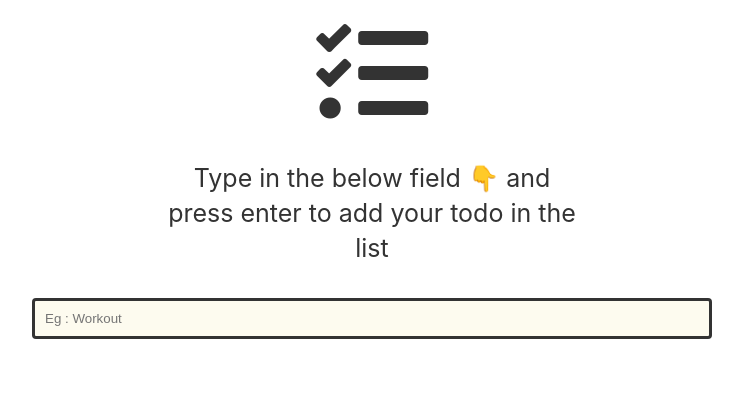
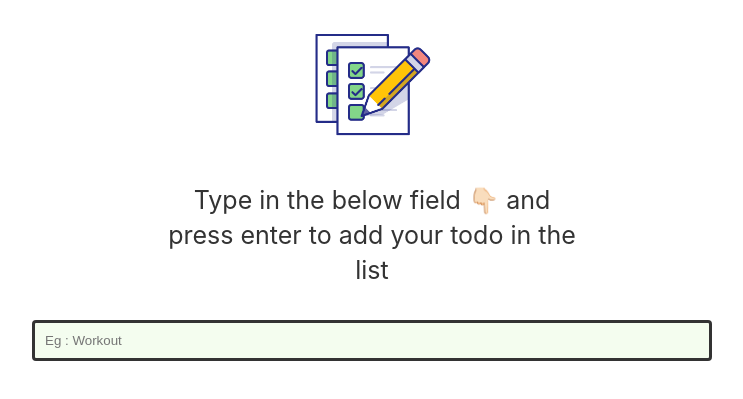
Before and after one commit to ritikaw/Todo-List, a plain HTML site: page index.html in a window 1280 px wide. Shown: the part 173-572 px from the top of the page, without its empty margins (268-1011 px from the left). Drawn offline with Linux system fonts and the light colour scheme.

Commit message:
final commit

```diff
--- a/index.html
+++ b/index.html
@@ -4,6 +4,7 @@
     <meta charset="UTF-8" />
     <meta name="viewport" content="width=device-width, initial-scale=1.0" />
     <title>ToDo List</title>
+    <link rel="icon" type="image/x-icon" href="pngwing.com.png" />
     <link
       rel="stylesheet"
       href="https://cdnjs.cloudflare.com/ajax/libs/font-awesome/5.15.4/css/all.min.css"
@@ -15,9 +16,10 @@
       <ul class="todo-list js-todo-list"></ul>
       <div class="empty-state">
         <h1 class="app-title">My Todo</h1>
-        <i class="fas fa-tasks icon"></i>
+        <!-- <i class="fas fa-tasks icon"></i> -->
+        <img src="pngwing.com.png" alt="">
         <p class="empty-state__description">
-          Type in the below field 👇 and press enter to add your todo in the
+          Type in the below field 👇🏻 and press enter to add your todo in the
           list
         </p>
       </div>
--- a/style.css
+++ b/style.css
@@ -96,7 +96,7 @@ input[type="text"] {
 
 input:focus {
     outline: none;
-    background-color: #fdfbef;
+    background-color: #f4fdef;
 }
 
 .done span {
@@ -145,3 +145,8 @@ input:focus {
     margin: 2rem;
     width: 26rem;
 }
+
+img{
+    height: 134px;
+    width: 134px;
+}
```
Also changed, not shown: pngwing.com.png (added).
